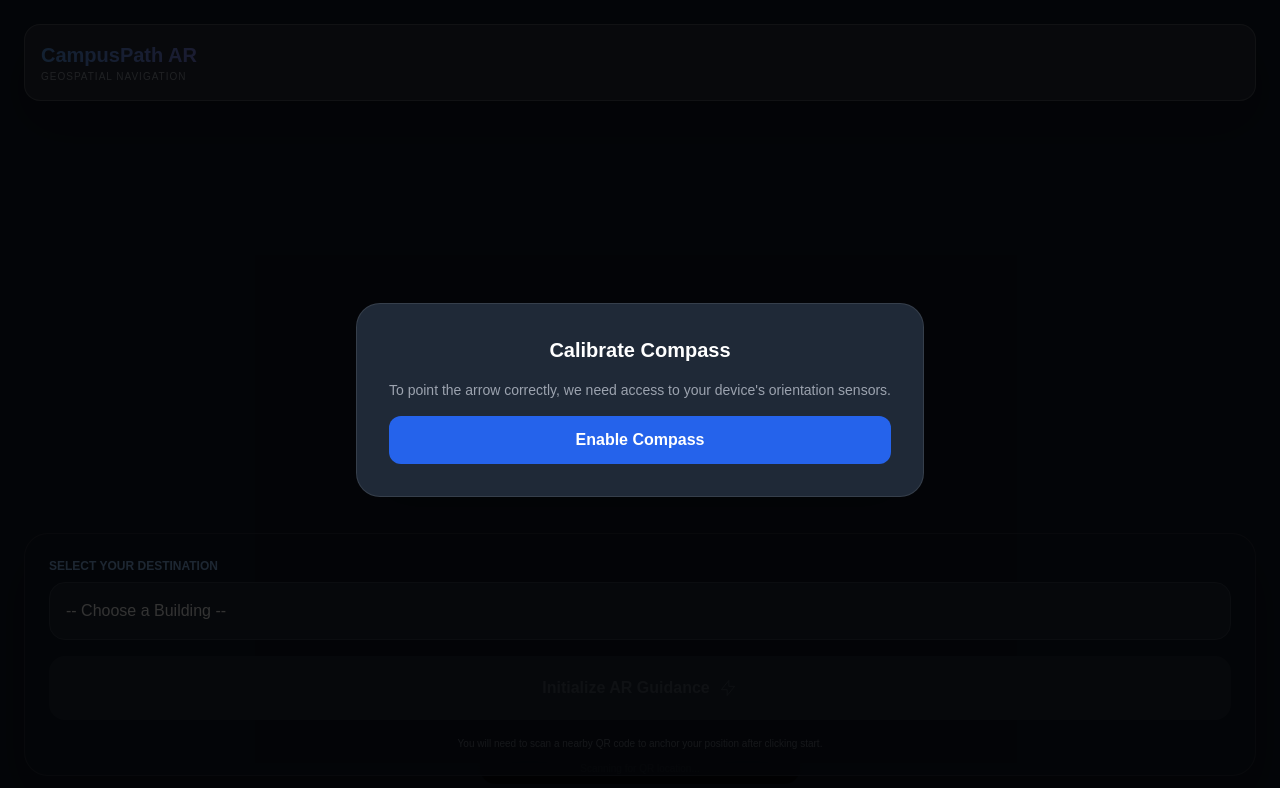
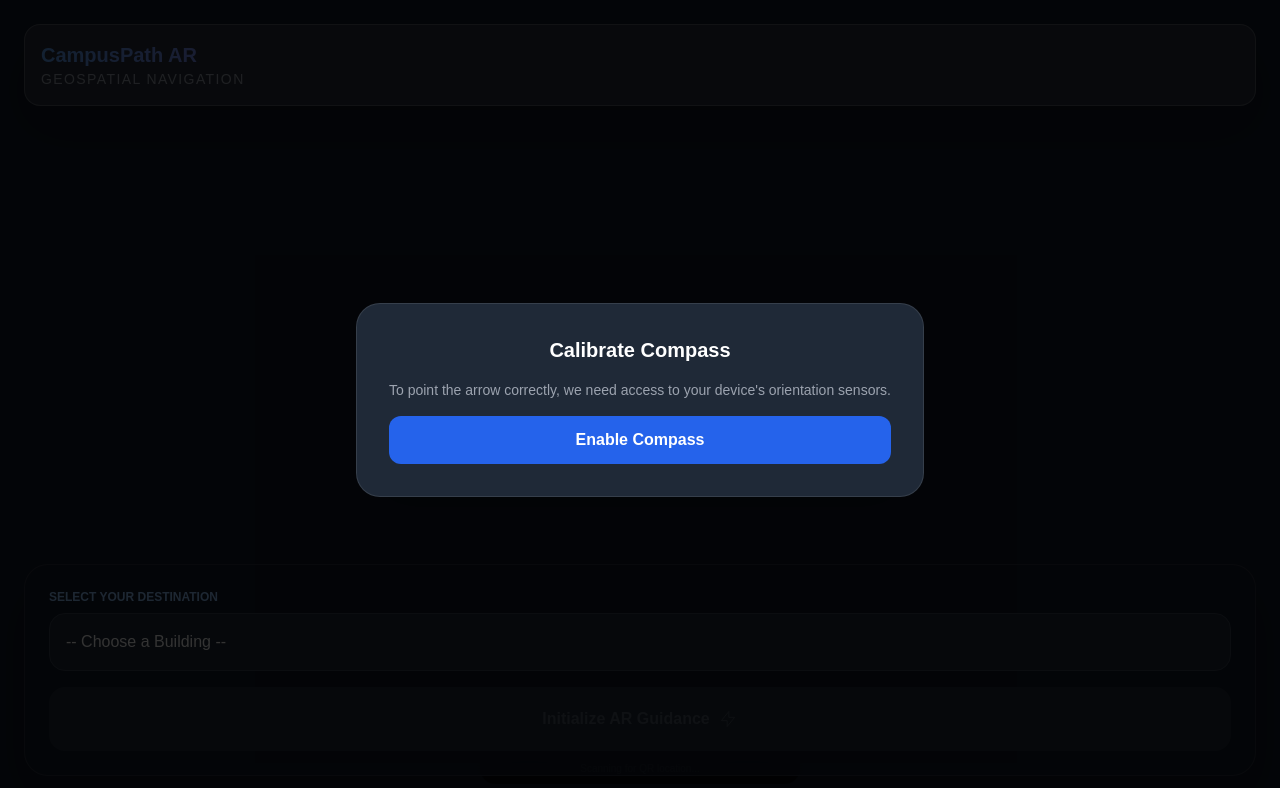
Before and after one commit to SandeshMahajan07/campus-ar, a React (Vite) app: page / in a window 1280 px wide. Shown: the top 788 px of the page. Built offline with nearby package versions, Linux system fonts and the light colour scheme.

Commit message:
updated some features eleventh time

```diff
--- a/App.tsx
+++ b/App.tsx
@@ -2,9 +2,9 @@
 import React, { useState, useCallback, useMemo } from 'react';
 import ARViewer from './components/ARViewer';
 import NavigationUI from './components/NavigationUI';
-import { findShortestPath, calculateBearing } from './services/navigationService';
+import { findShortestPath } from './services/navigationService';
 import { CAMPUS_DATA } from './constants';
-import { CampusNode, NavigationPath } from './types';
+import { NavigationPath } from './types';
 
 const App: React.FC = () => {
   const [currentLocationId, setCurrentLocationId] = useState<string | null>(null);
@@ -59,10 +59,16 @@ const App: React.FC = () => {
     if (!activePath || !currentLocationId) return "Point camera at a location QR code...";
 
     const currentIndex = activePath.nodes.findIndex(n => n.id === currentLocationId);
+
+    // Guard: if the scanned node isn't on the active path, don't give a wrong instruction
+    if (currentIndex === -1) return "Scan a QR code along your route to continue...";
+
     if (currentIndex < activePath.nodes.length - 1) {
       const nextNode = activePath.nodes[currentIndex + 1];
+      // Check both directions since edges are bidirectional
       const edge = CAMPUS_DATA.edges.find(
-        e => e.from === currentLocationId && e.to === nextNode.id
+        e => (e.from === currentLocationId && e.to === nextNode.id) ||
+             (e.to === currentLocationId && e.from === nextNode.id)
       );
 
       let instruction = edge?.instruction || "Proceed to the next waypoint";
@@ -103,6 +109,7 @@ const App: React.FC = () => {
         onReset={resetNavigation}
         currentInstruction={currentInstruction}
         activePath={activePath?.nodes || null}
+        isWaitingForScan={!!destinationId && !currentLocationId}
       />
 
       {!compassPermissionGranted && (
--- a/components/NavigationUI.tsx
+++ b/components/NavigationUI.tsx
@@ -1,4 +1,3 @@
-
 import React, { useState } from 'react';
 import { CampusNode } from '../types';
 import { CAMPUS_DATA } from '../constants';
@@ -8,13 +7,15 @@ interface NavigationUIProps {
   currentInstruction: string | null;
   activePath: CampusNode[] | null;
   onReset: () => void;
+  isWaitingForScan: boolean; // 1. WE ADDED THIS TO FIX YOUR ERROR
 }
 
 const NavigationUI: React.FC<NavigationUIProps> = ({
   onStartNavigation,
   currentInstruction,
   activePath,
-  onReset
+  onReset,
+  isWaitingForScan // 2. WE RECEIVE IT HERE
 }) => {
   const [dest, setDest] = useState<string>('');
 
@@ -28,9 +29,10 @@ const NavigationUI: React.FC<NavigationUIProps> = ({
             <h1 className="text-xl font-bold bg-gradient-to-r from-blue-400 to-indigo-400 bg-clip-text text-transparent">
               CampusPath AR
             </h1>
-            <p className="text-[10px] text-gray-400 tracking-widest uppercase">Geospatial Navigation</p>
+            <p className="text-sm text-gray-400 tracking-widest uppercase">Geospatial Navigation</p>
           </div>
-          {activePath && (
+          {/* Show reset button if navigating OR waiting to scan */}
+          {(activePath || isWaitingForScan) && (
              <button onClick={onReset} className="bg-white/10 p-2 rounded-full hover:bg-white/20">
                <svg className="w-5 h-5" fill="none" stroke="currentColor" viewBox="0 0 24 24"><path d="M6 18L18 6M6 6l12 12" /></svg>
              </button>
@@ -39,7 +41,9 @@ const NavigationUI: React.FC<NavigationUIProps> = ({
       </div>
 
       <div className="space-y-4 pointer-events-auto">
-        {!activePath ? (
+        {/* 3. WE UPDATE THIS LOGIC TO HANDLE ALL 3 STATES */}
+        {!activePath && !isWaitingForScan ? (
+          /* STATE 1: Choose destination */
           <div className="bg-gray-900/80 backdrop-blur-xl p-6 rounded-3xl border border-white/10 shadow-2xl">
             <div className="space-y-4">
               <div>
@@ -70,13 +74,26 @@ const NavigationUI: React.FC<NavigationUIProps> = ({
                 <span>Initialize AR Guidance</span>
                 <svg className="w-5 h-5" fill="none" stroke="currentColor" viewBox="0 0 24 24"><path d="M13 10V3L4 14h7v7l9-11h-7z" /></svg>
               </button>
-
-              <p className="text-[10px] text-center text-gray-500">
-                You will need to scan a nearby QR code to anchor your position after clicking start.
-              </p>
+            </div>
+          </div>
+        ) : isWaitingForScan ? (
+          /* STATE 2: Waiting for the user to scan a QR code */
+          <div className="bg-yellow-500/90 backdrop-blur-lg p-6 rounded-3xl shadow-2xl animate-in slide-in-from-bottom border border-yellow-400/30">
+            <div className="flex items-center space-x-4">
+               <div className="bg-white/20 p-3 rounded-2xl animate-pulse">
+                  <svg className="w-6 h-6 text-white" fill="none" stroke="currentColor" viewBox="0 0 24 24">
+                    <path strokeLinecap="round" strokeLinejoin="round" strokeWidth={2} d="M3 10h18M7 15h1m4 0h1m-7 4h12a3 3 0 003-3V8a3 3 0 00-3-3H6a3 3 0 00-3 3v8a3 3 0 003 3z" />
+                  </svg>
+               </div>
+               <div>
+                  <p className="text-lg font-bold leading-tight text-white">
+                    Point camera at a location QR code...
+                  </p>
+               </div>
             </div>
           </div>
         ) : (
+          /* STATE 3: Active Navigation */
           <div className="bg-blue-600/90 backdrop-blur-lg p-6 rounded-3xl shadow-2xl animate-in slide-in-from-bottom border border-blue-400/30">
             <div className="flex items-center space-x-4">
                <div className="bg-white/20 p-3 rounded-2xl">
@@ -86,7 +103,7 @@ const NavigationUI: React.FC<NavigationUIProps> = ({
                </div>
                <div>
                   <p className="text-xs text-blue-100 font-medium uppercase tracking-tighter mb-1">Instruction</p>
-                  <p className="text-lg font-bold leading-tight">
+                  <p className="text-lg font-bold leading-tight text-white">
                     {currentInstruction}
                   </p>
                </div>
--- a/services/navigationService.ts
+++ b/services/navigationService.ts
@@ -1,4 +1,3 @@
-
 import { CampusMap, CampusNode, NavigationPath } from '../types';
 
 export const findShortestPath = (
@@ -31,12 +30,13 @@ export const findShortestPath = (
 
     nodes.delete(closestNodeId);
 
-    const neighbors = map.edges.filter((e) => e.from === closestNodeId);
+    const neighbors = map.edges.filter((e) => e.from === closestNodeId || e.to === closestNodeId);
     neighbors.forEach((edge) => {
+      const neighborId = edge.from === closestNodeId ? edge.to : edge.from;
       const alt = distances[closestNodeId!] + edge.distance;
-      if (alt < distances[edge.to]) {
-        distances[edge.to] = alt;
-        previous[edge.to] = closestNodeId;
+      if (alt < distances[neighborId]) {
+        distances[neighborId] = alt;
+        previous[neighborId] = closestNodeId;
       }
     });
   }
```
